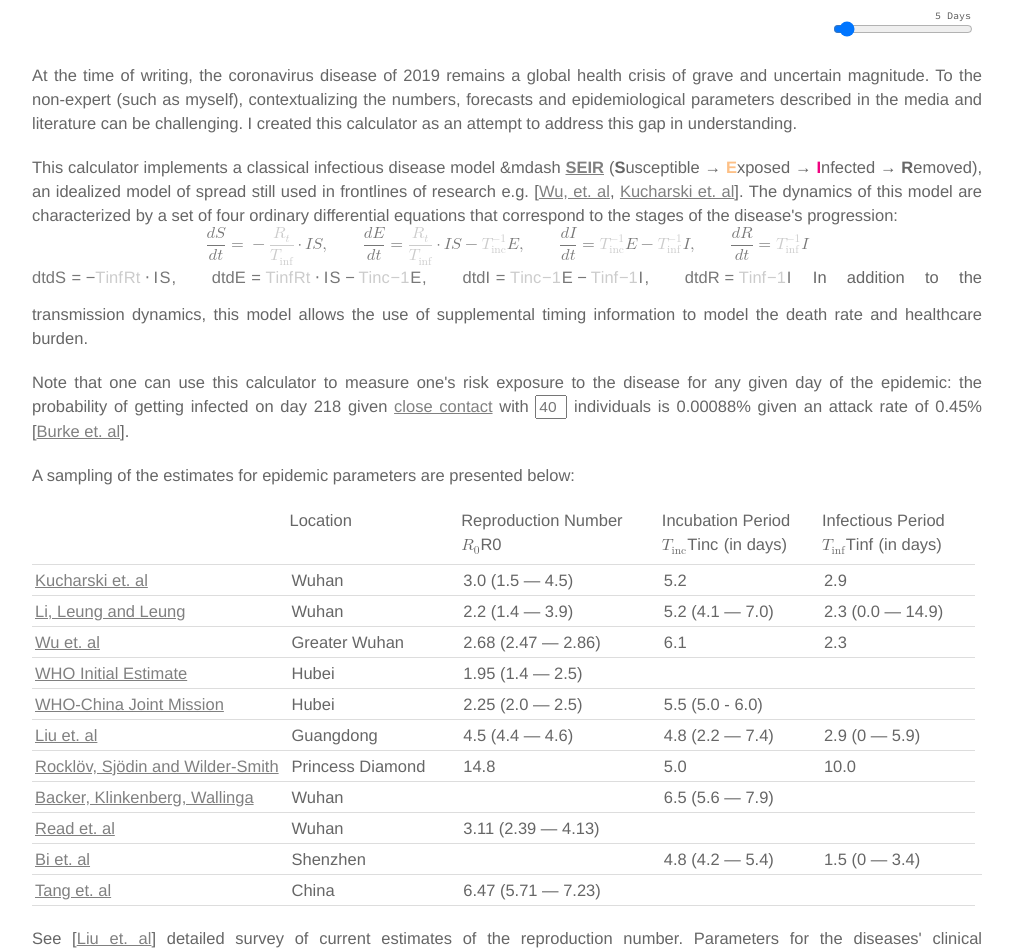
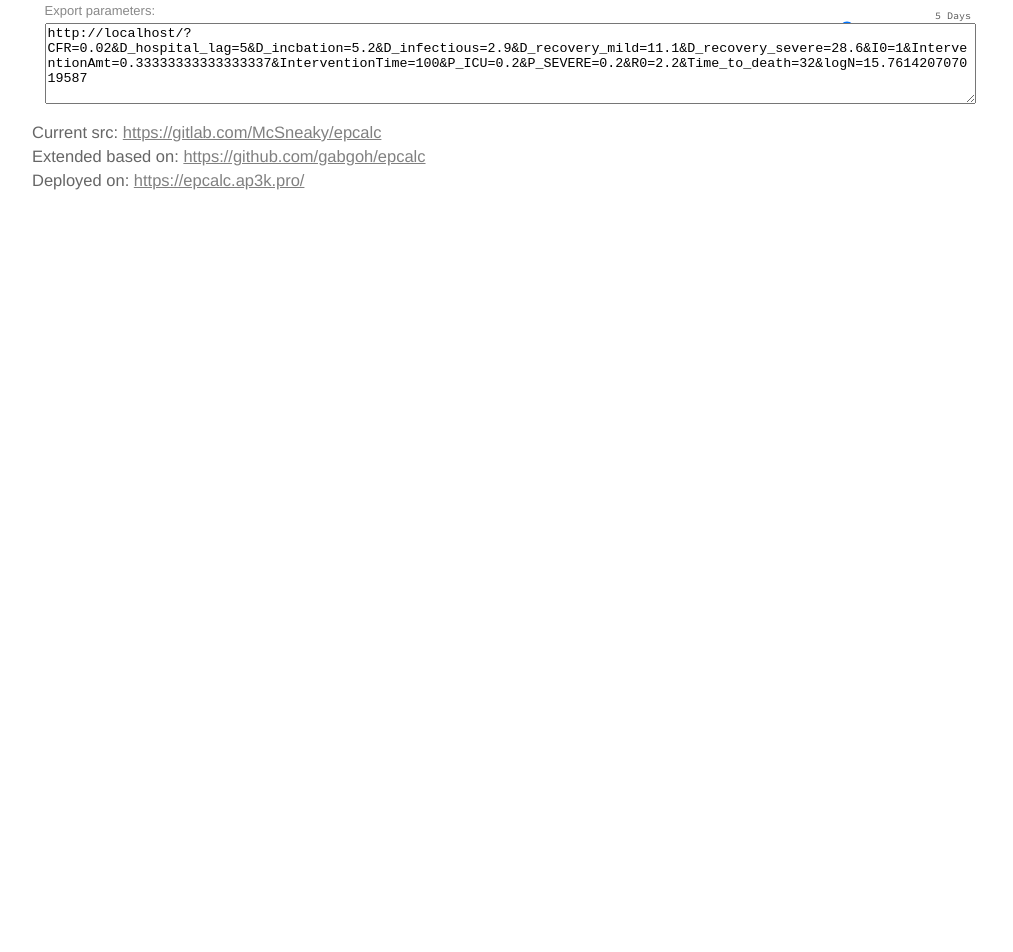
Before and after one commit to gabgoh/epcalc, a Svelte app: page / in a window 1280 px wide. Shown: the part 920-1872 px from the top of the page, without its empty margins (133-1146 px from the left). After the commit the page ends 1140 px from the top, so only its background shows below. Built offline with nearby package versions, Linux system fonts and the light colour scheme; the HTML template or start-up script is replaced by a standard one.

Commit message:
Add colors, minor style fixes and update text

```diff
--- a/src/App.svelte
+++ b/src/App.svelte
@@ -221,11 +221,11 @@
       if ((steps+1) % (sample_step) == 0) {
         P.push([
           N*v.dead, // Dead
+          N*(v.recoveringSevereHospital+v.recoveringFatal) * P_ICU, // ICU
           N*(v.recoveringSevereHospital+v.recoveringFatal), // Hospital
           N*(v.recoveredMild + v.recoveredSevere), // Recovered
           N*v.infectious, // Invectious
           N*v.exposed, // Exposed
-          N*(v.recoveringSevereHospital+v.recoveringFatal) * P_ICU, // ICU
         ])
         Iters.push(v)
         TI.push(N*(1-v.susectable))
@@ -259,7 +259,8 @@
   $: Pmax           = max(P, checked)
   $: lock           = false
 
-  var colors = [ "#386cb0", "#8da0cb", "#4daf4a", "#f0027f", "#fdc086", "red"]
+                // dead       icu
+  var colors = ["#fe346e", "#400082", "#8da0cb", "#4daf4a", "#f0027f", "#fdc086"]
 
   var Plock = 1
 
@@ -407,7 +408,7 @@
 
   window.addEventListener('mouseup', unlock_yaxis);
 
-  $: checked = [true, true, false, true, true, true]
+  $: checked = [true, true, true, false, false, false]
   $: active  = 0
   $: active_ = active >= 0 ? active : Iters.length - 1
 
@@ -699,7 +700,7 @@
       <!-- Exposed -->
       <div style="position:absolute; left:0px; top:{legendheight*1}px; width: 180px; height: 100px">
 
-        <Checkbox color="{colors[4]}" bind:checked={checked[4]}/>
+        <Checkbox color="{colors[5]}" bind:checked={checked[5]}/>
         <Arrow height="41"/>
 
         <div class="legend" style="position:absolute;">
@@ -719,7 +720,7 @@
       <!-- Infectious -->
       <div style="position:absolute; left:0px; top:{legendheight*2}px; width: 180px; height: 100px">
 
-        <Checkbox color="{colors[3]}" bind:checked={checked[3]}/>
+        <Checkbox color="{colors[4]}" bind:checked={checked[4]}/>
         <Arrow height="41"/>
 
         <div class="legend" style="position:absolute;">
@@ -757,7 +758,7 @@
 
       <!-- Recovered -->
       <div style="position:absolute; left:0px; top:{legendheight*4+14-3}px; width: 180px; height: 100px">
-        <Checkbox color="{colors[2]}" bind:checked={checked[2]}/>
+        <Checkbox color="{colors[3]}" bind:checked={checked[3]}/>
         <Arrow height="23" arrowhead="" dasharray="3 2"/>
         <div class="legend" style="position:absolute;">
           <div class="legendtitle">Recovered</div>
@@ -774,7 +775,7 @@
       <!-- Hospitalized -->
       <div style="position:absolute; left:0px; top:{legendheight*4+57}px; width: 180px; height: 100px">
         <Arrow height="43" arrowhead="" dasharray="3 2"/>
-        <Checkbox color="{colors[1]}" bind:checked={checked[1]}/>
+        <Checkbox color="{colors[2]}" bind:checked={checked[2]}/>
         <div class="legend" style="position:absolute;">
           <div class="legendtitle">Hospitalized</div>
           <div style="padding-top: 3px; padding-bottom: 1px">
@@ -791,7 +792,7 @@
       <!-- ICUd -->
       <div style="position:absolute; left:0px; top:{legendheight*5+57}px; width: 180px; height: 100px">
         <Arrow height="43" arrowhead="" dasharray="3 2"/>
-        <Checkbox color="{colors[5]}" bind:checked={checked[5]}/>
+        <Checkbox color="{colors[1]}" bind:checked={checked[1]}/>
         <div class="legend" style="position:absolute;">
           <div class="legendtitle">ICU</div>
           <div style="padding-top: 3px; padding-bottom: 1px">
@@ -1091,153 +1092,22 @@
   </div>
 </div>
 
-<div style="position: relative; height: 12px"></div>
-
-<p class = "center" style="margin-top: 60px">
-At the time of writing, the coronavirus disease of 2019 remains a global health crisis of grave and uncertain magnitude. To the non-expert (such as myself), contextualizing the numbers, forecasts and epidemiological parameters described in the media and literature can be challenging. I created this calculator as an attempt to address this gap in understanding.
-</p>
-
-<p class = "center">
-This calculator implements a classical infectious disease model &mdash <b><a href="https://en.wikipedia.org/wiki/Compartmental_models_in_epidemiology#The_SEIR_model">SEIR</a> </b>(<b>S</b>usceptible → <span style="color:{colors[4]}"><b>E</b></span>xposed → <span style="color:{colors[3]}"><b>I</b></span>nfected → <span><b>R</b></span>emoved), an idealized model of spread still used in frontlines of research e.g. [<a href="https://www.thelancet.com/journals/lancet/article/PIIS0140-6736(20)30260-9/fulltext">Wu, et. al</a>, <a href = "https://cmmid.github.io/topics/covid19/current-patterns-transmission/wuhan-early-dynamics.html">Kucharski et. al</a>]. The dynamics of this model are characterized by a set of four ordinary differential equations that correspond to the stages of the disease's progression:
-<span style="color:#777">{@html ode_eqn}</span>
-In addition to the transmission dynamics, this model allows the use of supplemental timing information to model the death rate and healthcare burden.
-</p>
-
-<p class = "center">
-Note that one can use this calculator to measure one's risk exposure to the disease for any given day of the epidemic: the probability of getting infected on day {Math.round(indexToTime(active_))} given <a href="https://www.cdc.gov/coronavirus/2019-ncov/hcp/guidance-risk-assesment-hcp.html">close contact</a> with <input type="text" style="width:{Math.ceil(Math.log10(p_num_ind))*9.5 + 5}px; font-size: 15.5px; color:#777" bind:value={p_num_ind}> individuals is {((1-(Math.pow(1 - (Iters[active_].infectious)*(0.45/100), p_num_ind)))*100).toFixed(5)}% given an attack rate of 0.45% [<a href="https://www.cdc.gov/mmwr/volumes/69/wr/mm6909e1.htm?s_cid=mm6909e1_w">Burke et. al</a>].
-</p>
-
-
-<p class = "center">
-A sampling of the estimates for epidemic parameters are presented below:
-</p>
+<!-- Input data -->
+<div style="margin-top: 100px 0px">
+  <div class="center" style="padding: 10px; margin-top: 3px; width: 925px">
+    <div class="legendtext">Export parameters:</div>
+    <textarea type="textarea" rows="5" style="overflow: auto; width:100%;">{state}</textarea>
+  </div>
+</div>
 
 <div class="center">
-<table style="width:100%; margin:auto; font-weight: 300; border-spacing: inherit">
-  <tr>
-    <th></th>
-    <th>Location</th>
-    <th>Reproduction Number<br> {@html math_inline("\\mathcal{R}_0")}</th>
-    <th>Incubation Period<br> {@html math_inline("T_{\\text{inc}}")} (in days)</th>
-    <th>Infectious Period<br> {@html math_inline("T_{\\text{inf}}")} (in days)</th>
-  </tr>
-  <tr>
-    <td width="27%"><a href = "https://cmmid.github.io/topics/covid19/current-patterns-transmission/wuhan-early-dynamics.html">Kucharski et. al</a></td>
-    <td>Wuhan </td>
-    <td>3.0 (1.5 — 4.5)</td>
-    <td>5.2</td>
-    <td>2.9</td>
-  </tr>
-  <tr>
-    <td><a href = "https://www.nejm.org/doi/full/10.1056/NEJMoa2001316">Li, Leung and Leung</a></td>
-    <td>Wuhan </td>
-    <td>2.2 (1.4 — 3.9)</td>
-    <td>5.2 (4.1 — 7.0)</td>
-    <td>2.3 (0.0 — 14.9)</td>
-  </tr>
-  <tr>
-    <td><a href = "https://www.thelancet.com/journals/lancet/article/PIIS0140-6736(20)30260-9/fulltext">Wu et. al</a></td>
-    <td>Greater Wuhan </td>
-    <td>2.68 (2.47 — 2.86)</td>
-    <td>6.1</td>
-    <td>2.3</td>
-  </tr>
-  <tr>
-    <td><a href = "https://www.who.int/news-room/detail/23-01-2020-statement-on-the-meeting-of-the-international-health-regulations-(2005)-emergency-committee-regarding-the-outbreak-of-novel-coronavirus-(2019-ncov)">WHO Initial Estimate</a></td>
-    <td>Hubei </td>
-    <td>1.95 (1.4 — 2.5)</td>
-    <td></td>
-    <td></td>
-  </tr>
-  <tr>
-    <td><a href = "https://www.who.int/docs/default-source/coronaviruse/who-china-joint-mission-on-covid-19-final-report.pdf">WHO-China Joint Mission </a></td>
-    <td>Hubei </td>
-    <td>2.25 (2.0 — 2.5)</td>
-    <td>5.5 (5.0 - 6.0)</td>
-    <td></td>
-  </tr>
-  <tr>
-    <td><a href = "https://www.biorxiv.org/content/10.1101/2020.01.25.919787v2">Liu et. al </a></td>
-    <td>Guangdong</td>
-    <td>4.5 (4.4 — 4.6)</td>
-    <td>4.8 (2.2 — 7.4) </td>
-    <td>2.9 (0 — 5.9)</td>
-  </tr>
-  <tr>
-    <td><a href = "https://academic.oup.com/jtm/advance-article/doi/10.1093/jtm/taaa030/5766334">Rocklöv, Sjödin and Wilder-Smith</a></td>
-    <td>Princess Diamond</td>
-    <td>14.8</td>
-    <td>5.0</td>
-    <td>10.0</td>
-  </tr>
-  <tr>
-    <td><a href = "https://www.eurosurveillance.org/content/10.2807/1560-7917.ES.2020.25.5.2000062">Backer, Klinkenberg, Wallinga</a></td>
-    <td>Wuhan</td>
-    <td></td>
-    <td>6.5 (5.6 — 7.9)</td>
-    <td></td>
-  </tr>
-  <tr>
-    <td><a href = "https://www.medrxiv.org/content/10.1101/2020.01.23.20018549v2.article-info">Read et. al</a></td>
-    <td>Wuhan</td>
-    <td>3.11 (2.39 — 4.13)</td>
-    <td></td>
-    <td></td>
-  </tr>
-  <tr>
-    <td><a href = "https://www.medrxiv.org/content/10.1101/2020.03.03.20028423v1">Bi et. al</a></td>
-    <td>Shenzhen</td>
-    <td></td>
-    <td>4.8 (4.2 — 5.4)</td>
-    <td>1.5 (0 — 3.4)</td>
-    <td></td>
-  </tr>
-
-  <tr>
-    <td><a href = "https://www.mdpi.com/2077-0383/9/2/462">Tang et. al</a></td>
-    <td>China</td>
-    <td>6.47 (5.71 — 7.23)</td>
-    <td></td>
-    <td></td>
-  </tr>
-
-</table>
-</div>
-
-
-<p class="center">
-See [<a href="https://academic.oup.com/jtm/advance-article/doi/10.1093/jtm/taaa021/5735319">Liu et. al</a>] detailed survey of current estimates of the reproduction number. Parameters for the diseases' clinical characteristics are taken from the following <a href="https://www.who.int/docs/default-source/coronaviruse/who-china-joint-mission-on-covid-19-final-report.pdf">WHO Report</a>.
-</p>
-
-<p class="center">
-Please DM me feedback <a href="https://twitter.com/gabeeegoooh">here</a> or email me <a href="mailto:izmegabe@gmail.com">here</a>. My <a href="http://gabgoh.github.io/">website</a>.
-</p>
-
-<!--
-<p class="center">
-<a href="https://twitter.com/gabeeegoooh?ref_src=twsrc%5Etfw" class="twitter-follow-button" data-show-count="false"><script async src="https://platform.twitter.com/widgets.js" charset="utf-8"></script>
-</p> -->
-
-
-<p class = "center">
-<b> Model Details </b><br>
-The clinical dynamics in this model are an elaboration on SEIR that simulates the disease's progression at a higher resolution, subdividing {@html math_inline("I,R")} into <i>mild</i> (patients who recover without the need for hospitalization), <i>moderate</i> (patients who require hospitalization but survive) and <i>fatal</i> (patients who require hospitalization and do not survive). Each of these variables follows its own trajectory to the final outcome, and the sum of these compartments add up to the values predicted by SEIR. Please refer to the source code for details. Note that we assume, for simplicity, that all fatalities come from hospitals, and that all fatal cases are admitted to hospitals immediately after the infectious period.
-</p>
-
-<p class = "center">
-<b> Acknowledgements </b><br>
-<a href = "https://enkimute.github.io/">Steven De Keninck</a> for RK4 Integrator. <a href="https://twitter.com/ch402">Chris Olah</a>, <a href="https://twitter.com/shancarter">Shan Carter
-</a> and <a href="https://twitter.com/ludwigschubert">Ludwig Schubert
-</a> wonderful feedback. <a href="https://twitter.com/NikitaJer">Nikita Jerschov</a> for improving clarity of text. Charie Huang for context and discussion.
-</p>
-
-<!-- Input data -->
-<div style="margin-bottom: 30px">
-
-  <div class="center" style="padding: 10px; margin-top: 3px; width: 925px">
-    <div class="legendtext">Export parameters:</div>
-    <form>
-      <textarea type="textarea" rows="1" cols="5000" style="white-space: nowrap;  overflow: auto; width:100%; text-align: left" id="fname" name="fname">{state}</textarea>
-    </form>
+  <div>
+    Current src: <a target="_plank" href="https://gitlab.com/McSneaky/epcalc">https://gitlab.com/McSneaky/epcalc</a>
+  </div>
+  <div>
+    Extended based on: <a target="_plank" href="https://github.com/gabgoh/epcalc">https://github.com/gabgoh/epcalc</a>
+  </div>
+  <div>
+    Deployed on: <a target="_plank" href="https://epcalc.ap3k.pro/">https://epcalc.ap3k.pro/</a>
   </div>
 </div>
```
